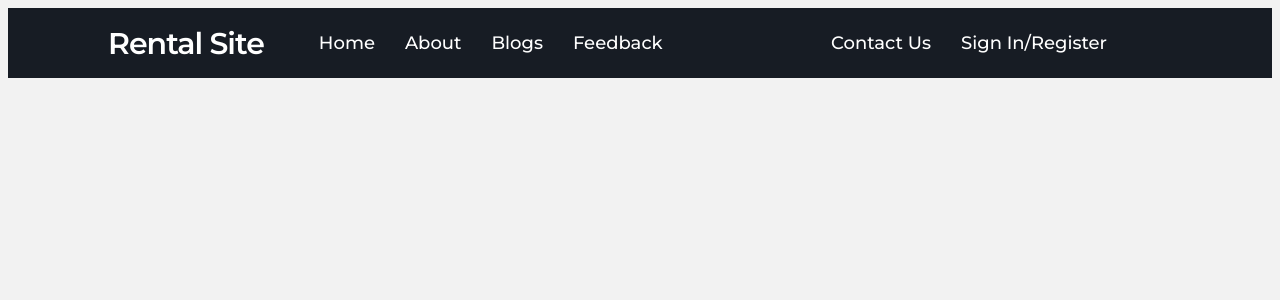
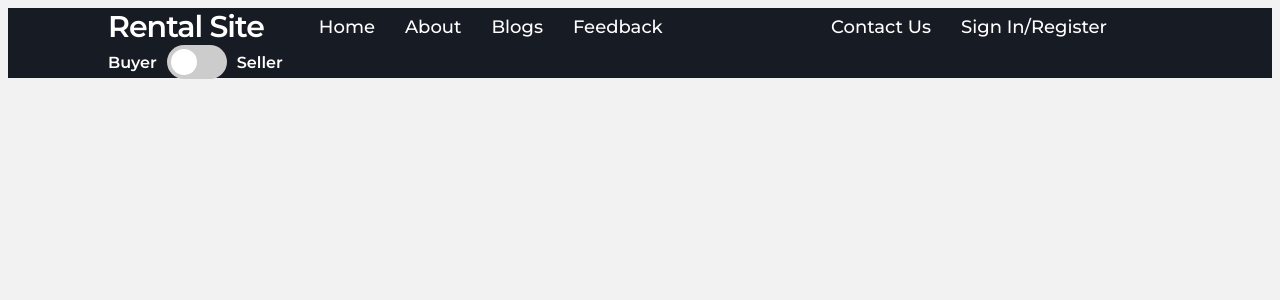
Before and after one commit to Piyush800x/rental_site, a Django app: page / in a window 1280 px wide. Shown: the top 300 px of the page. Run offline with Django 4.2, Linux system fonts and the light colour scheme.

Commit message:
Added Toggle Switch

```diff
--- a/rental_app/static/rental_app/css/base.css
+++ b/rental_app/static/rental_app/css/base.css
@@ -257,3 +257,71 @@ nav .logo.space{
 .content .space{
   margin: 10px 0;
 }
+
+/* Toggle Switch */
+.toggle-container {
+  display: flex;
+  align-items: center;
+  font-family: 'Montserrat', sans-serif;
+  font-weight: 600;
+}
+
+.toggle-label-left {
+  margin-right: 10px;
+  color: #fff;
+
+}
+.toggle-label-right {
+  margin-left: 10px;
+  color: #fff;
+
+}
+
+.toggle-switch {
+  position: relative;
+  display: inline-block;
+  width: 60px;
+  height: 34px;
+}
+
+.toggle-switch input {
+  opacity: 0;
+  width: 0;
+  height: 0;
+}
+
+.toggle-slider {
+  position: absolute;
+  cursor: pointer;
+  top: 0;
+  left: 0;
+  right: 0;
+  bottom: 0;
+  background-color: #ccc;
+  -webkit-transition: .4s;
+  transition: .4s;
+  border-radius: 34px;
+}
+
+.toggle-slider:before {
+  position: absolute;
+  content: "";
+  height: 26px;
+  width: 26px;
+  left: 4px;
+  bottom: 4px;
+  background-color: rgb(255, 255, 255);
+  -webkit-transition: .4s;
+  transition: .4s;
+  border-radius: 50%;
+}
+
+input:checked + .toggle-slider {
+  background-color: #f32121;
+}
+
+input:checked + .toggle-slider:before {
+  -webkit-transform: translateX(26px);
+  -ms-transform: translateX(26px);
+  transform: translateX(26px);
+}
--- a/rental_app/templates/base.html
+++ b/rental_app/templates/base.html
@@ -9,6 +9,7 @@
     <title>Document</title>
 </head>
 <body>
+
     <div class="navbar">
         <nav>
             <div class="menu-icon">
@@ -23,20 +24,21 @@
                <li><a href="#">Blogs</a></li>
                <li><a href="#">Feedback</a></li>
             </div>
-            <!-- <div class="search-icon">
-               <span class="fas fa-search"></span>
-            </div> -->
             <div class="cancel-icon">
                <span class="fas fa-times"></span>
             </div>
-            <!-- <form action="#">
-               <input type="search" class="search-data" placeholder="Search" required>
-               <button type="submit" class="fas fa-search"></button>
-            </form> -->
             <div class="nav-items-right">
                <li><a href="#">Contact Us</a></li>
                <li><a href="#">Sign In/Register</a></li>
             </div>
+            <div class="toggle-container">
+               <label class="toggle-label-left">Buyer</label>
+               <label class="toggle-switch">
+                 <input type="checkbox">
+                 <span class="toggle-slider"></span>
+               </label>
+               <label class="toggle-label-right">Seller</label>
+             </div>
          </nav>
     </div>
     <div class="container">
```
